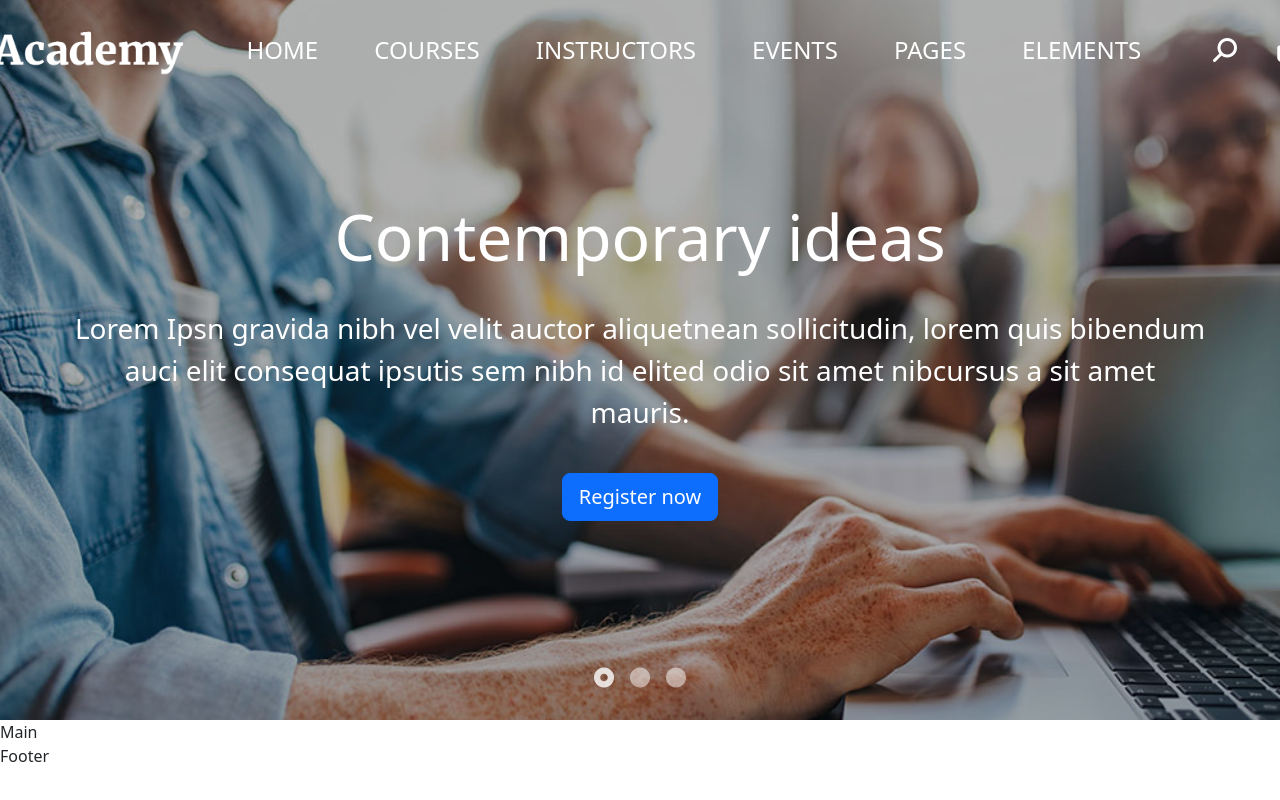
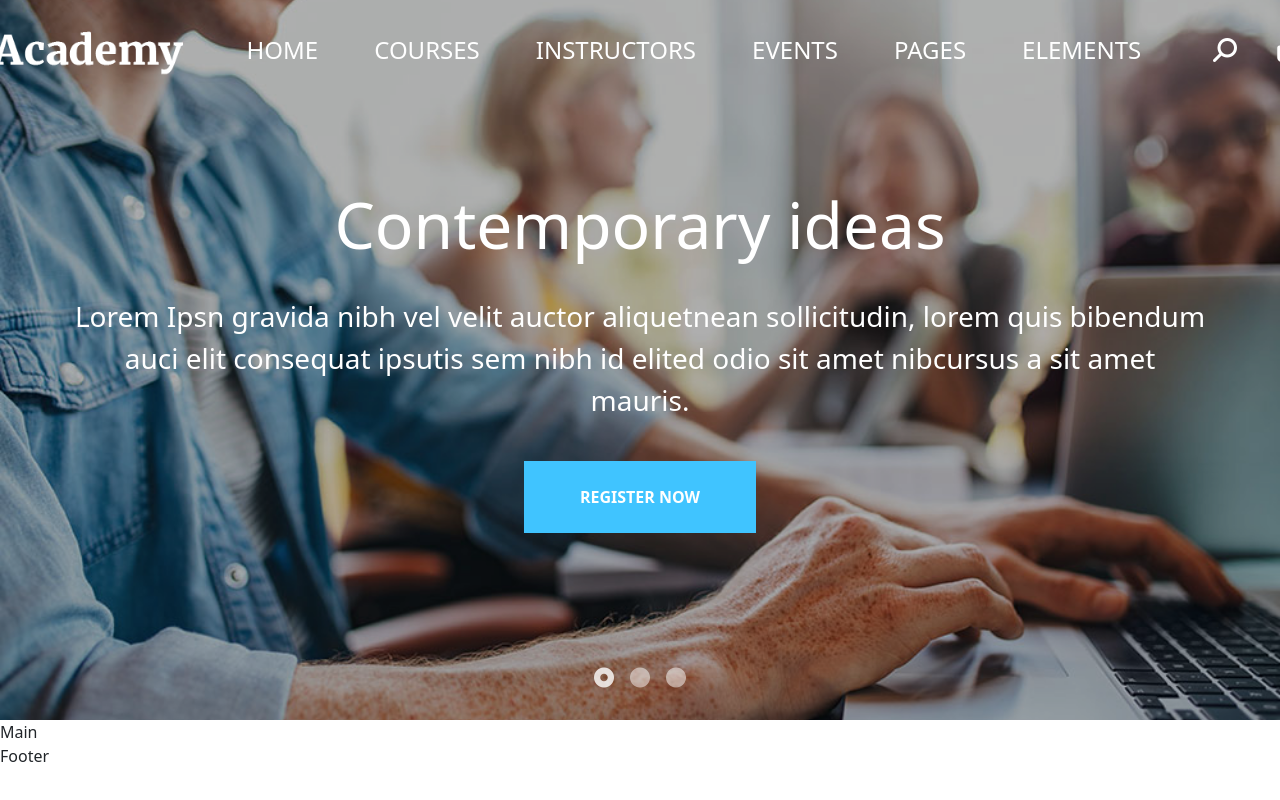
Before and after one commit to totarochristian/proj-html-vuejs, a Vue app: page / in a window 1280 px wide. Shown: the top 800 px of the page. Built offline with nearby package versions, Linux system fonts and the light colour scheme.

Commit message:
Update the button style

```diff
--- a/src/assets/styles/partial/_variables.scss
+++ b/src/assets/styles/partial/_variables.scss
@@ -1,6 +1,8 @@
 /* Colors */
 $whiteColorHover: #ffffffcc;
 $whiteColorCarouselNotActiveButton: #ffffff80;
+$buttonColor1: #40c4ff;
+$buttonColor1Hover: #1cb7ff;
 
 /* Sizes */
 $navbarHeight: 100px;
--- a/src/components/Header/HeroCarousel/HeroCarouselComponent.vue
+++ b/src/components/Header/HeroCarousel/HeroCarouselComponent.vue
@@ -4,7 +4,7 @@
     <div class="px-4 w-100 h-100 position-relative d-flex flex-column justify-content-center align-items-center text-center gap-4">
       <h1>{{ store.siteCreationData.header.hero.data[activeIndex].title }}</h1>
       <p class="fs-3">{{ store.siteCreationData.header.hero.data[activeIndex].description }}</p>
-      <button class="btn btn-primary btn-lg">{{ store.siteCreationData.header.hero.data[activeIndex].action }}</button>
+      <ButtonComponent :textContent="store.siteCreationData.header.hero.data[activeIndex].action" :colorType="1" :sizeType="1" />
     </div>
     <div id="carouselButtons" class="w-100 d-flex justify-content-center align-items-center gap-3">
       <i v-for="(elem, index) in store.siteCreationData.header.hero.data" class="fs-5 fa-solid" :class="index == activeIndex ? 'fa-circle-dot active' : 'fa-circle'" @click="OpenSlide(index)"></i>
@@ -13,10 +13,14 @@
 </template>
 
 <script>
+  import ButtonComponent from '../../general/ButtonComponent.vue';
   import { store } from '../../../data/store';
 
   export default {
     name: 'HeroCarousel',
+    components: {
+      ButtonComponent
+    },
     data(){
       return {
         store,
--- /dev/null
+++ b/src/components/general/ButtonComponent.vue
@@ -0,0 +1,34 @@
+<template>
+  <button ref="buttonComponent" class="text-uppercase" :class="'color'+colorType+' size'+sizeType">{{ textContent }}</button>
+</template>
+
+<script>
+  export default {
+    name: 'Button',
+    props:{
+      textContent: String,
+      colorType: Number,
+      sizeType: Number
+    }
+  }
+</script>
+
+<style lang="scss" scoped>
+  @use '../../assets/styles/partial/variables' as *;
+  button{
+    outline: 0;
+    border: 0;
+  }
+  .color1{
+    background-color: $buttonColor1;
+    color: white;
+    &:hover{
+      background-color: $buttonColor1Hover;
+    }
+  }
+  .size1{
+    font-size: 1rem;
+    padding: 1.5rem 3.5rem;
+    font-weight: bold;
+  }
+</style>
```
